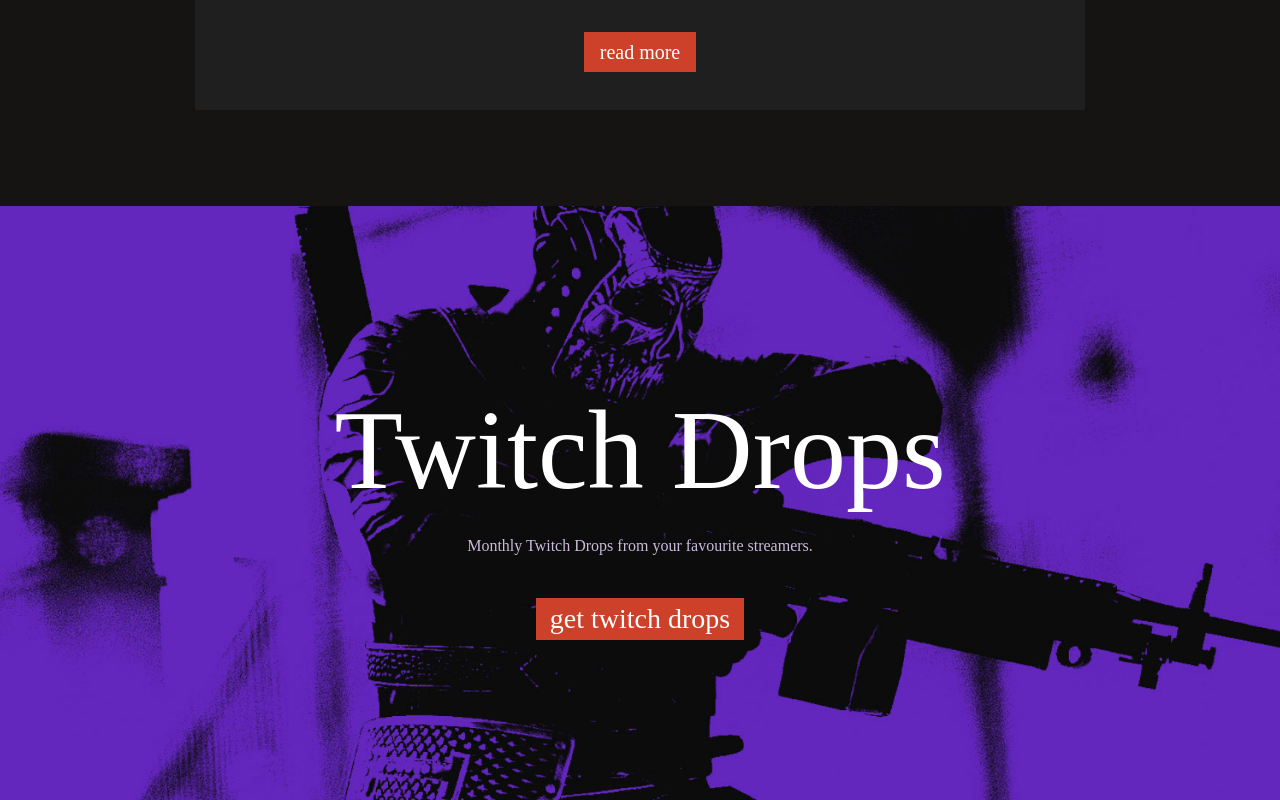
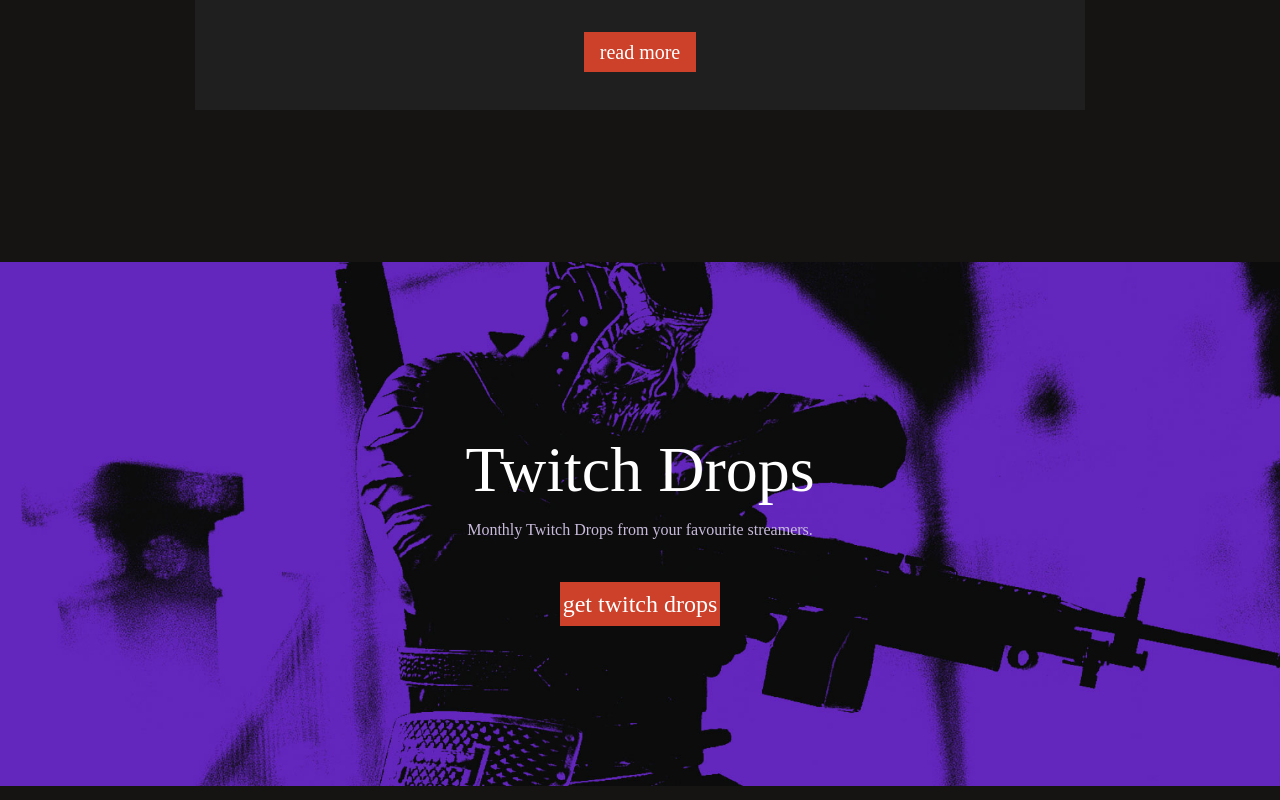
Before and after one commit to ahmadRamadhan-dotcom/rust-website-clone-vue-tailwind, a Vue app: page / in a window 1280 px wide. Shown: the part 2401-3201 px from the top of the page. Built offline with nearby package versions, Linux system fonts and the light colour scheme; a web font is replaced by a local one.

Commit message:
chore: responsive twitch drops for sm devices, md devices and lg devicesc

```diff
--- a/src/components/TwitchDrops.vue
+++ b/src/components/TwitchDrops.vue
@@ -1,10 +1,12 @@
 <template>
   <div
     id="twich-drops"
-    class="flex justify-center bg-[url('/twitch-bg.jpg')] bg-no-repeat bg-center bg-cover xl:p-[160px_160px]"
+    class="flex justify-center bg-[url('/twitch-bg.jpg')] sm:mt-14 bg-no-repeat bg-center bg-cover sm:p-[50px_50px] md:p-[130px_130px] lg:p-[160px_160px] md:-translate-y-20 lg:translate-y-0"
   >
     <div class="grid place-content-center place-items-center text-center">
-      <p class="font-['Bebas_Neue'] font-medium text-[#ffffff] text-[112px]">
+      <p
+        class="font-['Bebas_Neue'] font-medium text-[#ffffff] sm:text-[64px] text-[112px]"
+      >
         Twitch Drops
       </p>
       <p class="text-[#c8bbdc] text-base font-normal font-['Open_Sans']">
@@ -13,7 +15,7 @@
       <a
         href="https://twitch.facepunch.com/"
         target="_blank"
-        class="text-[#ffffff] font-['Bebas_Neue'] xl:mt-10 bg-[#cd412b] font-normal text-[28px] w-52"
+        class="text-[#ffffff] font-['Bebas_Neue'] sm:mt-10 xl:mt-10 bg-[#cd412b] font-normal sm:text-[24px] text-[28px] sm:w-40 sm:py-1 w-52"
         >get twitch drops</a
       >
     </div>
```
